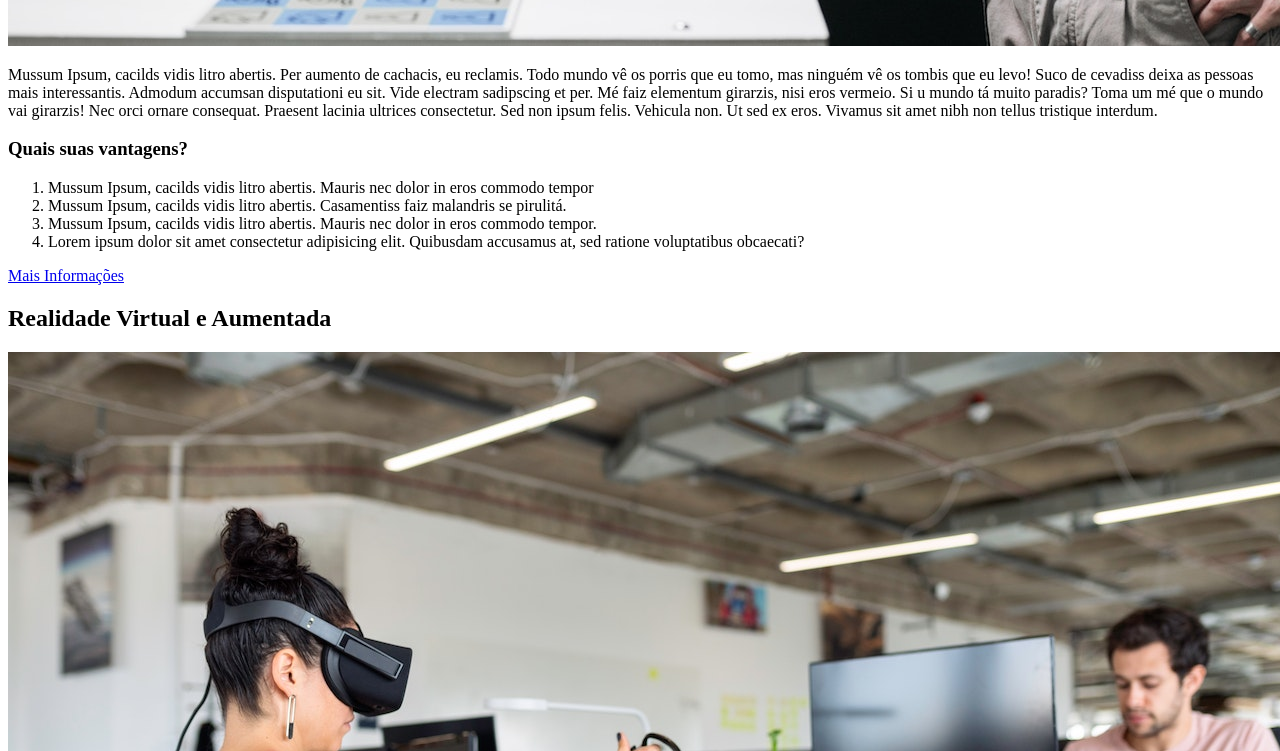
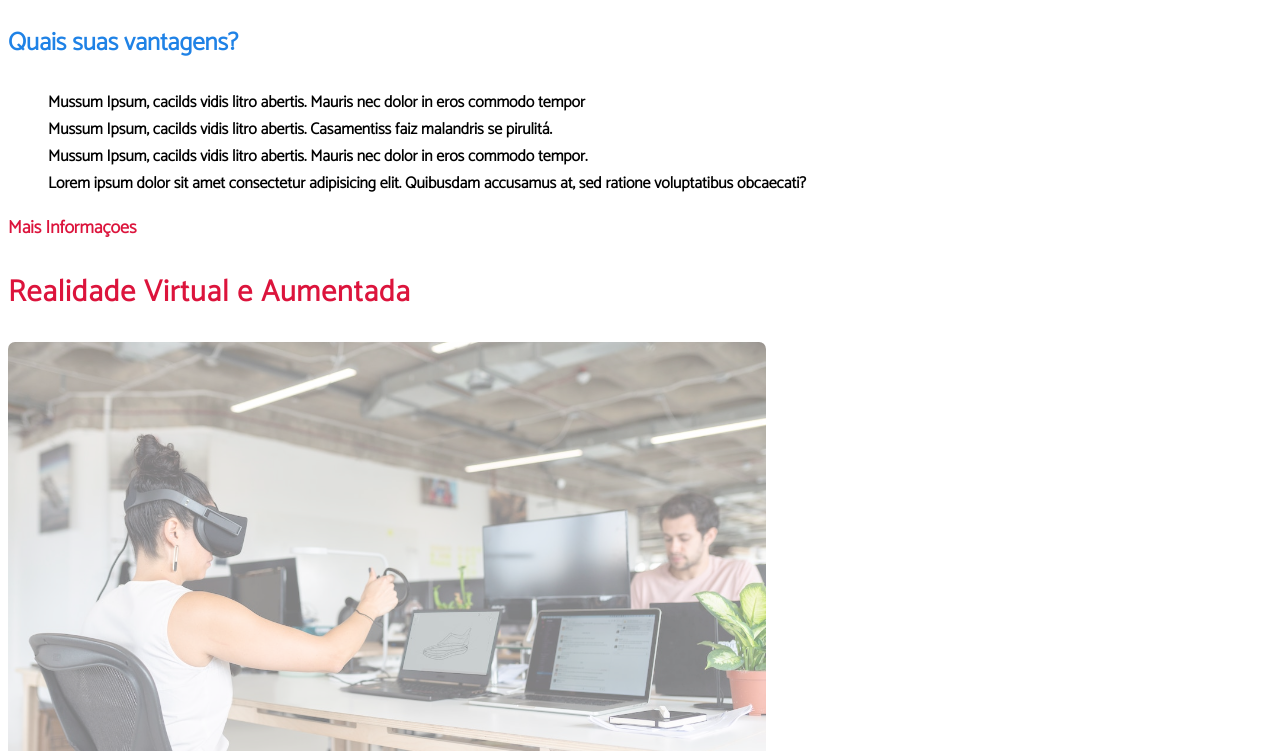
Before and after one commit to Luiz-Felipe-Magalhaes/FIAP, a plain HTML site: page ws-frontend/FuturoDaTecnologia/index.html in a window 1280 px wide. Shown: the part 1009-1760 px from the top of the page. Drawn offline with Linux system fonts and the light colour scheme.

Commit message:
Formatação css da pagina de estudo futuro da tecnologia

```diff
--- /dev/null
+++ b/ws-frontend/FuturoDaTecnologia/assets/css/styles.css
@@ -0,0 +1,51 @@
+body{
+    font-family: 'Catamaran', sans-serif;
+}
+
+h1{
+    font-size: 45px;
+    text-transform: uppercase;
+}
+
+p{
+    font-size: 18px;
+    font-weight: 500;
+}
+
+h2{
+    font-size: 30px;
+    color: #dc143c;
+    letter-spacing: 1px;
+}
+
+img{
+    border-radius: 7px;
+    width: 60%;
+    filter: opacity(50%);
+}
+
+img:hover{
+    filter: opacity(100%)
+}
+
+h3{
+    font-size: 25px;
+    color: rgb(31, 130, 230);
+}
+
+ol, ul{
+    list-style: none;
+    font-weight: 600;
+}
+
+a{
+    text-decoration: none;
+    font-weight: 700;
+    font-size: 18px;
+    color: #dc143c
+}
+
+a:hover{
+    color: rgb(31, 130, 230);
+    text-decoration: underline;
+}
--- a/ws-frontend/FuturoDaTecnologia/index.html
+++ b/ws-frontend/FuturoDaTecnologia/index.html
@@ -1,9 +1,16 @@
 <!DOCTYPE html>
 <html lang="pt-BR">
 <head>
+
+    <link rel="preconnect" href="https://fonts.googleapis.com">
+    <link rel="preconnect" href="https://fonts.gstatic.com" crossorigin>
+    <link href="https://fonts.googleapis.com/css2?family=Catamaran:wght@300&display=swap" rel="stylesheet">
+
     <meta charset="UTF-8">
     <meta name="viewport" content="width=device-width, initial-scale=1.0">
     <title>O Futuro da Tecnologia</title>
+
+    <link rel="stylesheet" href="./assets/css/styles.css">
 </head>
 <body>
     <!-- titulo principal -->
```
